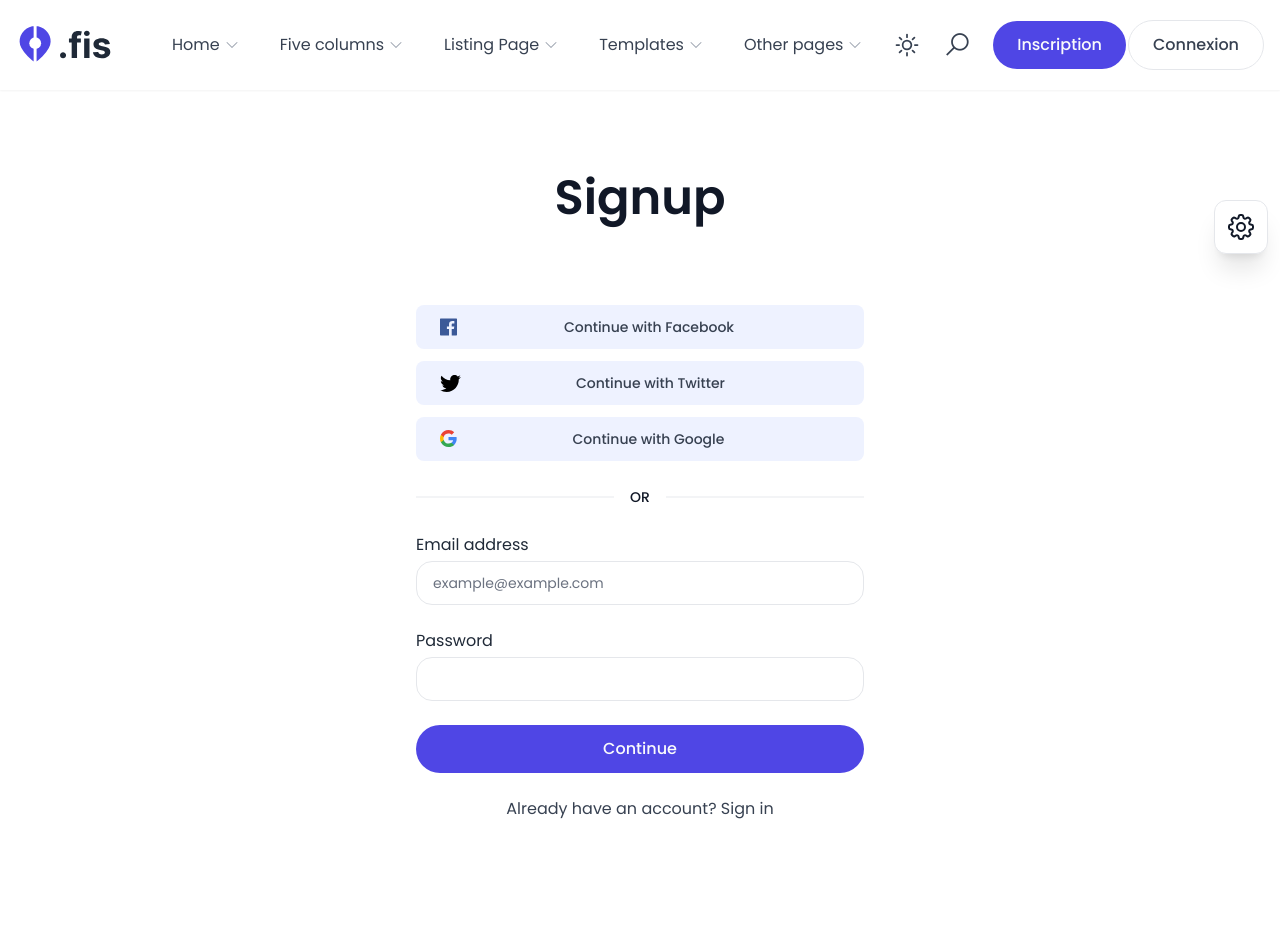
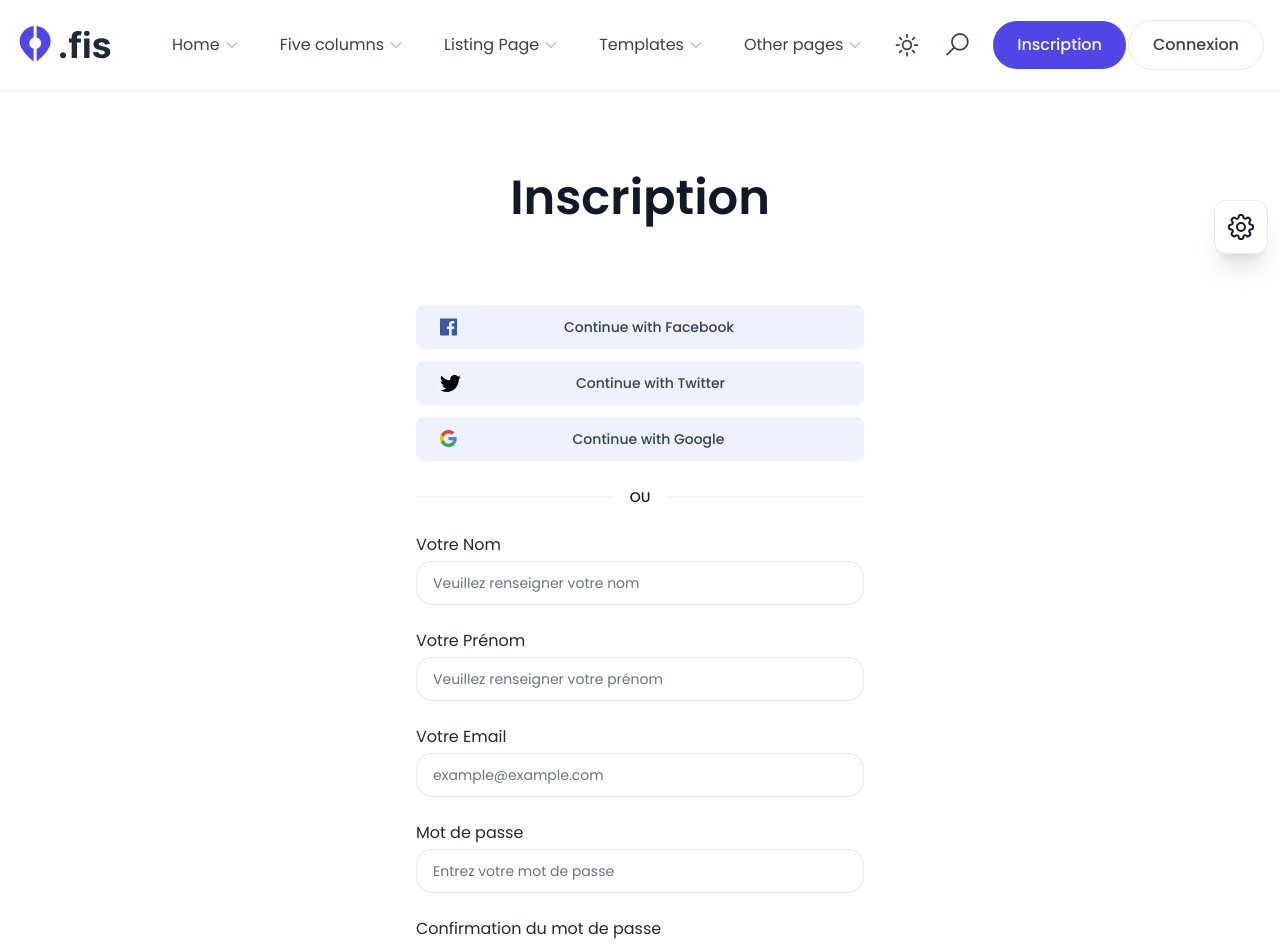
Before and after one commit to Harry8679/NicoCageFront, a React (Create React App) app: page /signup in a window 1280 px wide. Shown: the top 944 px of the page. Built offline with nearby package versions, Linux system fonts and the light colour scheme.

Commit message:
Signup Page

```diff
--- a/src/containers/PageSignUp/PageSignUp.tsx
+++ b/src/containers/PageSignUp/PageSignUp.tsx
@@ -33,11 +33,11 @@ const PageSignUp: FC<PageSignUpProps> = ({ className = "" }) => {
   return (
     <div className={`nc-PageSignUp  ${className}`} data-nc-id="PageSignUp">
       <Helmet>
-        <title>Sign up || Booking React Template</title>
+        <title>Inscription || Booking React Template</title>
       </Helmet>
       <div className="container mb-24 lg:mb-32">
         <h2 className="my-20 flex items-center text-3xl leading-[115%] md:text-5xl md:leading-[115%] font-semibold text-neutral-900 dark:text-neutral-100 justify-center">
-          Signup
+          Inscription
         </h2>
         <div className="max-w-md mx-auto space-y-6 ">
           <div className="grid gap-3">
@@ -61,35 +61,39 @@ const PageSignUp: FC<PageSignUpProps> = ({ className = "" }) => {
           {/* OR */}
           <div className="relative text-center">
             <span className="relative z-10 inline-block px-4 font-medium text-sm bg-white dark:text-neutral-400 dark:bg-neutral-900">
-              OR
+              OU
             </span>
             <div className="absolute left-0 w-full top-1/2 transform -translate-y-1/2 border border-neutral-100 dark:border-neutral-800"></div>
           </div>
           {/* FORM */}
           <form className="grid grid-cols-1 gap-6" action="#" method="post">
-            <label className="block">
-              <span className="text-neutral-800 dark:text-neutral-200">
-                Email address
-              </span>
-              <Input
-                type="email"
-                placeholder="example@example.com"
-                className="mt-1"
-              />
+          <label className="block">
+              <span className="text-neutral-800 dark:text-neutral-200">Votre Nom</span>
+              <Input type="email" placeholder="Veuillez renseigner votre nom" className="mt-1" />
             </label>
             <label className="block">
-              <span className="flex justify-between items-center text-neutral-800 dark:text-neutral-200">
-                Password
-              </span>
-              <Input type="password" className="mt-1" />
+              <span className="text-neutral-800 dark:text-neutral-200">Votre Prénom</span>
+              <Input type="email" placeholder="Veuillez renseigner votre prénom" className="mt-1" />
             </label>
-            <ButtonPrimary type="submit">Continue</ButtonPrimary>
+            <label className="block">
+              <span className="text-neutral-800 dark:text-neutral-200">Votre Email</span>
+              <Input type="email" placeholder="example@example.com" className="mt-1" />
+            </label>
+            <label className="block">
+              <span className="flex justify-between items-center text-neutral-800 dark:text-neutral-200">Mot de passe</span>
+              <Input type="password" placeholder="Entrez votre mot de passe" className="mt-1" />
+            </label>
+            <label className="block">
+              <span className="flex justify-between items-center text-neutral-800 dark:text-neutral-200">Confirmation du mot de passe</span>
+              <Input type="password" placeholder="Veuillez confirmer votre mot de passe" className="mt-1" />
+            </label>
+            <ButtonPrimary type="submit">Inscription</ButtonPrimary>
           </form>
 
           {/* ==== */}
           <span className="block text-center text-neutral-700 dark:text-neutral-300">
-            Already have an account? {` `}
-            <Link to="/login">Sign in</Link>
+            Avez-vous déjà un compte? {` `}
+            <Link to="/login">Connectez-vous</Link>
           </span>
         </div>
       </div>
```
